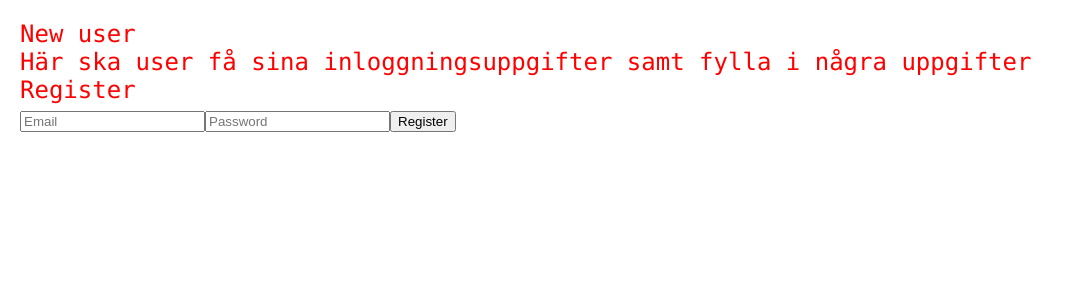
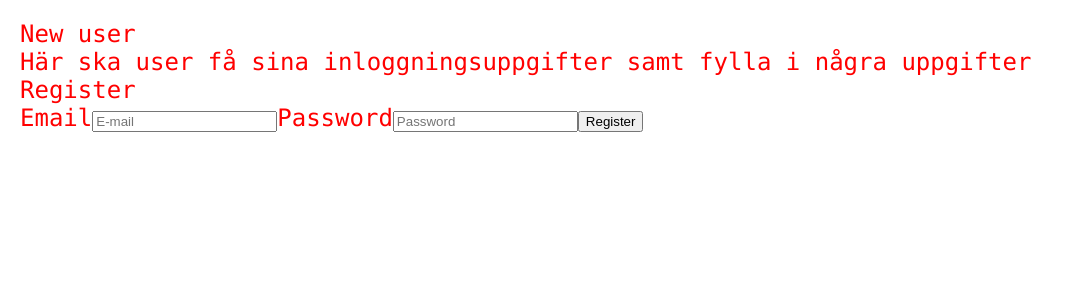
Before and after one commit to AbbeBlubb/vemharbetalat, a React (Create React App) app: page /new in a window 1280 px wide. Shown: the top 300 px of the page, without its empty margins (0-1074 px from the left). Built offline with nearby package versions, Linux system fonts and the light colour scheme.

Commit message:
Redux provider and store, redux-form for SignupForm

```diff
--- a/package.json
+++ b/package.json
@@ -9,6 +9,7 @@
     "react-redux": "^7.1.3",
     "react-router-dom": "^5.0.0",
     "react-scripts": "2.1.8",
+    "redux": "^4.0.4",
     "redux-form": "^8.2.6",
     "redux-thunk": "^2.3.0"
   },
--- /dev/null
+++ b/src/components/authentication/SignupForm.js
@@ -0,0 +1,43 @@
+import React from 'react';
+import { reduxForm, Field } from 'redux-form';
+
+
+class SignupForm extends React.Component {
+
+  onSubmit = (formProps) => {
+    console.log(formProps);
+  }
+
+  render() {
+    return (
+      <>
+        {/* The reduxForm makes props.handleSubmit available, as arg the function to be called, as reference, not calling() */}
+        <form onSubmit={this.props.handleSubmit(this.onSubmit)}>
+
+          <label htmlFor='email'>Email</label>
+          <Field
+            type='text'
+            name='email'
+            component='input'
+            placeholder='E-mail'
+            autoComplete='none'
+          />
+
+          <label htmlFor='password'>Password</label>
+          <Field
+            type='password'
+            name='password'
+            component='input'
+            placeholder='Password'
+            autoComplete='none'
+          />
+
+          {/* The button event will be catched by parent */}
+          <button>Register</button>
+        </form>
+      </>
+    )
+  }
+}
+
+export default reduxForm({ form: 'signup'})(SignupForm);
--- a/src/components/views/PageNewUser.js
+++ b/src/components/views/PageNewUser.js
@@ -1,20 +1,9 @@
 import React from 'react';
+import SignupForm from '../authentication/SignupForm';
 
 
 export class PageNewUser extends React.Component {
-  constructor(props) {
-    super(props);
-    this.state = {
-      email: '',
-      password: '',
-      error: null
-    };
-    this.handleChange = this.handleChange.bind(this);
-  }
 
-    handleChange(e) {
-      this.setState({ [e.target.name]: e.target.value });
-    };
 
   render() {
     return (
@@ -25,26 +14,7 @@ export class PageNewUser extends React.Component {
 
         <div>Register</div>
 
-        {this.state.error
-            ? <div>{this.state.error.message}</div>
-            : null
-        }
-
-        <form onSubmit={e => {return;}}>
-          <input
-              type='text'
-              name='email'
-              placeholder='Email'
-              value={this.state.email}
-              onChange={this.handleChange} />
-          <input
-              type='password'
-              name='password'
-              placeholder='Password'
-              value={this.state.password}
-              onChange={this.handleChange} />
-          <button>Register</button>
-        </form>
+        <SignupForm />
 
       </div>
     );
--- a/src/index.js
+++ b/src/index.js
@@ -3,4 +3,13 @@ import ReactDOM from 'react-dom';
 import App from './components/main/App';
 import './styles/styles.scss';
 
-ReactDOM.render(<App />, document.getElementById('root'));
+import { Provider } from 'react-redux';
+import { createStore } from 'redux';
+import reducers from './reducers';
+
+
+ReactDOM.render(
+  <Provider store={createStore(reducers, {})}>
+    <App />
+  </Provider>,
+  document.getElementById('root'));
--- a/src/reducers/index.js
+++ b/src/reducers/index.js
@@ -1,7 +1,8 @@
 import { combineReducers } from 'redux';
-
+import { reducer as formReducer } from 'redux-form'; // Rename the named export to formReducer for clarity
 import { authentication } from './authentication';
 
 export default combineReducers({
-  authentication
+  authentication,
+  form: formReducer // Key needs to be 'form'
 });
```
Also changed, not shown: 1 other file (tests, documents, lock files or other folders).
